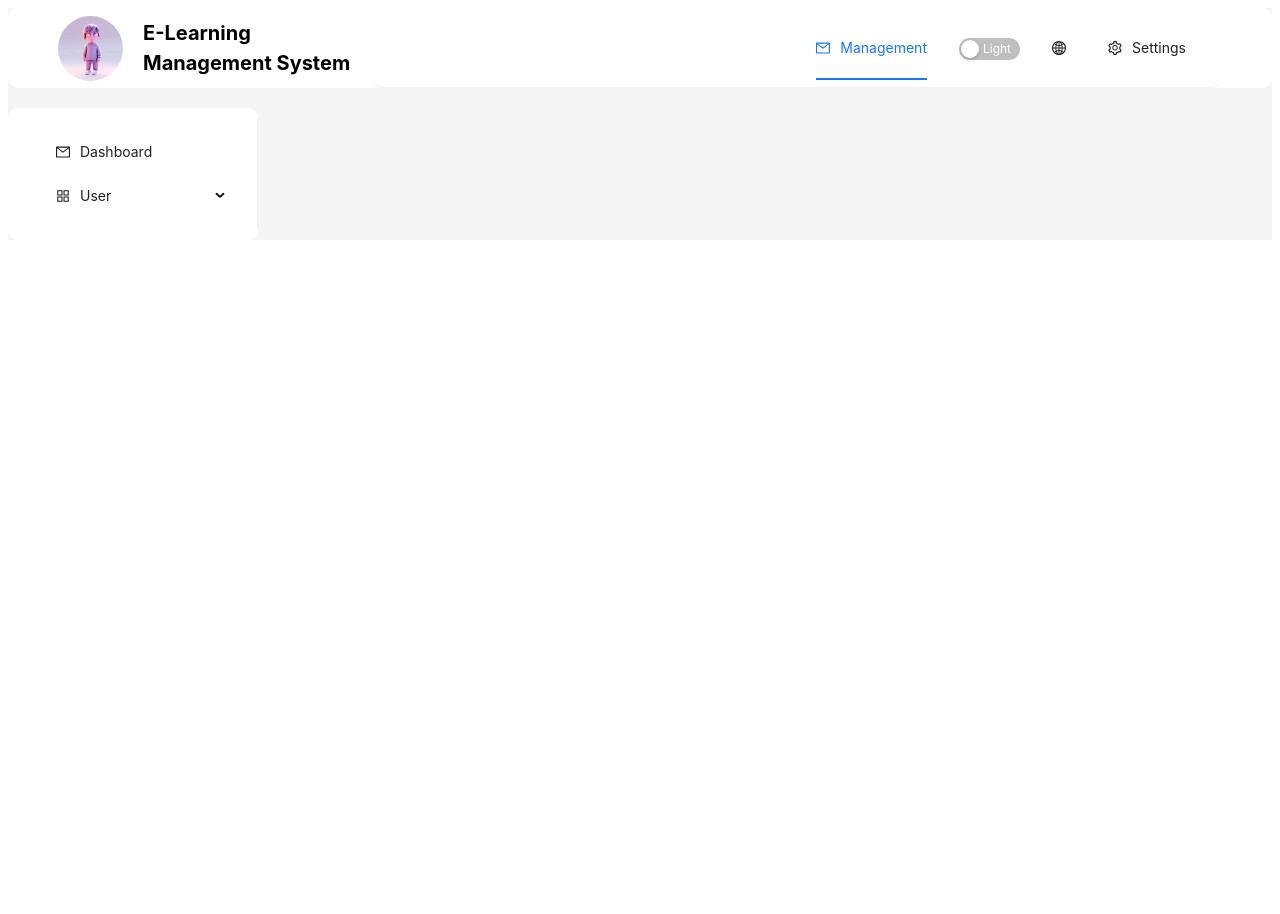
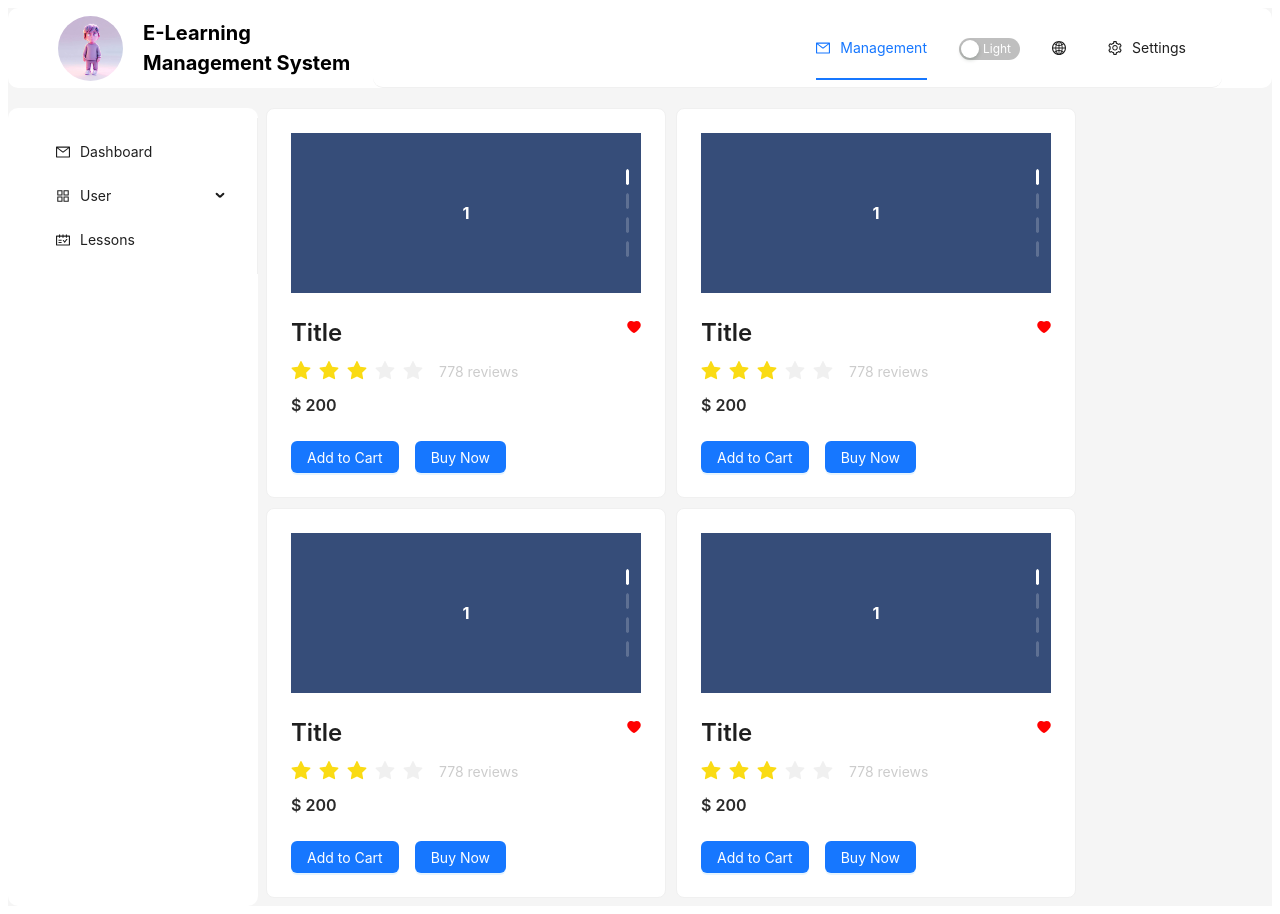
Before and after one commit to hasan-furkan/hfk-e-learning-system, a React (Vite) app: page /lessons in a window 1280 px wide. Before the commit the page ends 800 px from the top, so only its background shows below. Built offline with nearby package versions, Linux system fonts and the light colour scheme.

Commit message:
added lessons page and lessons card design

```diff
--- a/src/App.jsx
+++ b/src/App.jsx
@@ -9,6 +9,8 @@ import logo from "./assets/images/logo.jpeg";
 import {Typography} from "antd";
 import UserDetailComponent from "./pages/user/UserDetailComponent.jsx";
 import ListTableComponent from "./pages/user/ListTableComponent.jsx";
+import LessonsList from "./pages/lessons/LessonsList.jsx";
+import Lessons from "./pages/lessons/index.jsx";
 const { Header, Content, Sider } = Layout;
 const { Title } = Typography;
 function App() {
@@ -80,6 +82,7 @@ function App() {
                                 <Route path="/dashboard" element={<Dashboard/>}/>
                                 <Route path="/user" element={<ListTableComponent/>}/>
                                 <Route path="/user/detail" element={<UserDetailComponent/>}/>
+                                <Route path="/lessons" element={<Lessons/>}/>
                             </Routes>
                         </Content>
                     </Layout>
--- a/src/layouts/navbar/Navbar.jsx
+++ b/src/layouts/navbar/Navbar.jsx
@@ -1,137 +1,143 @@
-import {useState} from 'react';
-import {Menu, Switch} from 'antd';
-import {useDispatch, useSelector} from "react-redux";
-import {themeChange} from "../../redux/components/theme/index.js";
+import { useState } from "react";
+import { Menu, Switch, Button } from "antd";
+import { useDispatch, useSelector } from "react-redux";
+import { themeChange } from "../../redux/components/theme/index.js";
 import logo from "../../assets/images/logo.jpeg";
-import {Link} from "react-router-dom";
-import {GlobalOutlined, MailOutlined, SettingOutlined} from "@ant-design/icons";
-import ReactCountryFlag from 'react-country-flag';
-import {useTranslation} from "react-i18next";
+import { Link } from "react-router-dom";
+import {
+  GlobalOutlined,
+  MailOutlined,
+  SettingOutlined,
+} from "@ant-design/icons";
+import ReactCountryFlag from "react-country-flag";
+import { useTranslation } from "react-i18next";
+import sun from "../../assets/svgs/sun.svg";
+import moon from "../../assets/svgs/moon.svg";
 
 const Navbar = () => {
-    const {i18n, t} = useTranslation();
-    const themeDefault = useSelector(state => state.theme);
-    const [current, setCurrent] = useState('mail');
+  const { i18n, t } = useTranslation();
+  const themeDefault = useSelector((state) => state.theme);
+  const [current, setCurrent] = useState("mail");
   const dispatch = useDispatch();
   const [theme, setTheme] = useState(themeDefault);
 
-    const changeTheme = value => {
-        setTheme(value ? 'dark' : 'light');
-        dispatch(themeChange(value ? 'dark' : 'light'));
-    }
+  const changeTheme = (value) => {
+    setTheme(value ? "dark" : "light");
+    dispatch(themeChange(value ? "dark" : "light"));
+  };
   const onClick = (e) => {
-        console.log('click ', e);
+    console.log("click ", e);
     setCurrent(e.key);
   };
 
   const items = [
     {
-            label: (
-                <Link to={"/dashboard"}>
-                    {t('sideMenu.management')}
-                </Link>
-            ),
-            key: 'mail',
-            icon: <MailOutlined/>,
+      label: <Link to={"/dashboard"}>{t("sideMenu.management")}</Link>,
+      key: "mail",
+      icon: <MailOutlined />,
     },
     {
       label: (
-                <Switch onClick={changeTheme} checked={theme === 'dark'} checkedChildren="Dark"
-                        unCheckedChildren="Light"/>
+        <Switch
+          onClick={changeTheme}
+          checked={theme === "dark"}
+          checkedChildren={`Dark`}
+          unCheckedChildren={`Light`}
+        />
       ),
-            key: 'theme',
+      key: "theme",
     },
     {
-            label: '',
-            key: 'language',
-            icon: <GlobalOutlined/>,
+      label: "",
+      key: "language",
+      icon: <GlobalOutlined />,
       children: [
         {
-                    type: 'group',
-                    label: '',
+          type: "group",
+          label: "",
           children: [
             {
               label: (
-                                <div style={{
-                                    display: 'flex',
-                                    alignItems: 'center',
+                <div
+                  style={{
+                    display: "flex",
+                    alignItems: "center",
                     gap: 5,
                   }}
                   onClick={() => {
-                                         i18n.changeLanguage('tr');
+                    i18n.changeLanguage("tr");
                   }}
                 >
                   <ReactCountryFlag
                     countryCode="tr"
                     style={{
-                                            fontSize: '2em',
-                                            cursor: 'pointer',
+                      fontSize: "2em",
+                      cursor: "pointer",
                     }}
                   />
                   Turkish
                 </div>
-
               ),
-                            key: 'setting:1',
+              key: "setting:1",
             },
             {
               label: (
-                                <div style={{
-                                    display: 'flex',
-                                    alignItems: 'center',
+                <div
+                  style={{
+                    display: "flex",
+                    alignItems: "center",
                     gap: 5,
                   }}
                   onClick={() => {
-                                         i18n.changeLanguage('en');
+                    i18n.changeLanguage("en");
                   }}
                 >
                   <ReactCountryFlag
                     countryCode="us"
                     style={{
-                                            fontSize: '2em',
-                                            cursor: 'pointer',
+                      fontSize: "2em",
+                      cursor: "pointer",
                     }}
-
                   />
                   English
                 </div>
               ),
-                            key: 'setting:2',
+              key: "setting:2",
             },
           ],
         },
       ],
     },
     {
-            label: 'Settings',
-            key: 'SubMenu',
-            icon: <SettingOutlined/>,
+      label: "Settings",
+      key: "SubMenu",
+      icon: <SettingOutlined />,
       children: [
         {
-                    type: 'group',
-                    label: 'Item 1',
+          type: "group",
+          label: "Item 1",
           children: [
             {
-                            label: 'Option 1',
-                            key: 'setting:1',
+              label: "Option 1",
+              key: "setting:1",
             },
             {
-                            label: 'Option 2',
-                            key: 'setting:2',
+              label: "Option 2",
+              key: "setting:2",
             },
           ],
         },
         {
-                    type: 'group',
-                    label: 'Item 2',
+          type: "group",
+          label: "Item 2",
           children: [
             {
-                            label: 'Option 3',
-                            key: 'setting:3',
+              label: "Option 3",
+              key: "setting:3",
             },
             {
-                            label: 'Option 4',
-                            key: 'setting:4',
+              label: "Option 4",
+              key: "setting:4",
             },
           ],
         },
@@ -140,7 +146,6 @@ const Navbar = () => {
   ];
 
   return (
-
     <Menu
       onClick={onClick}
       selectedKeys={[current]}
@@ -148,20 +153,18 @@ const Navbar = () => {
       items={items}
       theme={theme}
       style={{
-                    display: 'flex',
-                    justifyContent: 'flex-end',
-                    alignItems: 'center',
-                    padding: '0 20px',
-                    position: 'sticky',
-                    transition: 'all 0.3s ease',
-                    width: '100%',
+        display: "flex",
+        justifyContent: "flex-end",
+        alignItems: "center",
+        padding: "0 20px",
+        position: "sticky",
+        transition: "all 0.3s ease",
+        width: "100%",
         top: 0,
         borderRadius: 10,
         zIndex: 1,
-                    height: '10vh',
-
+        height: "10vh",
       }}
-
     />
   );
 };
--- a/src/layouts/sidebar/Sidebar.jsx
+++ b/src/layouts/sidebar/Sidebar.jsx
@@ -1,9 +1,14 @@
-import { AppstoreOutlined, MailOutlined } from "@ant-design/icons";
+import {AppstoreOutlined, MailOutlined, ScheduleOutlined} from "@ant-design/icons";
 import { Menu } from "antd";
 import { useSelector } from "react-redux";
 import { Link } from "react-router-dom";
 
 function getItem(label, key, icon, children) {
+  // sidebar sub menu item
+  // getItem("Submenu", "sub1-2", null, [
+  //   getItem("Option 5", "5"),
+  //   getItem("Option 6", "6"),
+  // ]),
   return {
     key,
     icon,
@@ -16,11 +21,8 @@ const items = [
   getItem("User", "users", <AppstoreOutlined />, [
     getItem(<Link to={"/user"}>List</Link>, "3"),
     getItem(<Link to={"/user/detail"}>Detail</Link>, "4"),
-    getItem("Submenu", "sub1-2", null, [
-      getItem("Option 5", "5"),
-      getItem("Option 6", "6"),
-    ]),
   ]),
+    getItem(<Link to={"/lessons"}>Lessons</Link> , "lessons", <ScheduleOutlined />, ),
 ];
 const Sidebar = () => {
   const theme = useSelector((state) => state.theme);
--- /dev/null
+++ b/src/pages/lessons/LessonsList.jsx
@@ -0,0 +1,68 @@
+import {Button, Card, Carousel, Flex, Rate, Typography} from "antd";
+import {HeartFilled} from "@ant-design/icons";
+const { Title, Paragraph } = Typography;
+
+const contentStyle = {
+  margin: 0,
+  height: "160px",
+  color: "#fff",
+  lineHeight: "160px",
+  textAlign: "center",
+  background: "#364d79",
+};
+const LessonsList = () => {
+  const onChange = (currentSlide) => {
+    console.log(currentSlide);
+  };
+  return (
+    <Card
+      style={{
+        width: 400,
+      }}
+    >
+      <Carousel afterChange={onChange} dotPosition="right">
+        <div>
+          <h3 style={contentStyle}>1</h3>
+        </div>
+        <div>
+          <h3 style={contentStyle}>2</h3>
+        </div>
+        <div>
+          <h3 style={contentStyle}>3</h3>
+        </div>
+        <div>
+          <h3 style={contentStyle}>4</h3>
+        </div>
+      </Carousel>
+        <Flex gap={10} style={{
+            display: 'flex',
+            flexDirection: 'row',
+            justifyContent: 'space-between',
+            alignItems: 'center',
+            justifyItems: 'center',
+        }}>
+            <Title level={3}>Title</Title>
+            <HeartFilled style={{
+                color: 'red',
+            }} />
+        </Flex>
+        <Flex gap="middle" vertical>
+            <Flex gap="middle">
+                <Rate defaultValue={3} />
+                <Paragraph style={{
+                    color: '#ccc',
+                }}>778 reviews</Paragraph>
+            </Flex>
+            <Title level={5} style={{
+                marginTop: '-20px',
+                color: '#2a2a2a',
+            }}>$ 200</Title>
+            <Flex gap="middle">
+                <Button type="primary">Add to Cart</Button>
+                <Button type="primary">Buy Now</Button>
+            </Flex>
+        </Flex>
+    </Card>
+  );
+};
+export default LessonsList;
--- /dev/null
+++ b/src/pages/lessons/index.jsx
@@ -0,0 +1,19 @@
+import LessonsList from "./LessonsList.jsx";
+
+const Lessons = () => {
+    return (
+        <div style={{
+            display: 'flex',
+            flexDirection: 'row',
+            flexWrap: 'wrap',
+            gap: 10,
+        }}>
+        <LessonsList />
+        <LessonsList />
+        <LessonsList />
+        <LessonsList />
+        </div>
+    );
+}
+
+export default Lessons;
```
Also changed, not shown: src/components/messages/index.jsx (added, +27 -0 lines), src/pages/user/UserDetailComponent.jsx (+44 -25 lines), src/assets/svgs/moon.svg (added), src/assets/svgs/sun.svg (added). Lines whose indentation alone changed are shown as unchanged.
